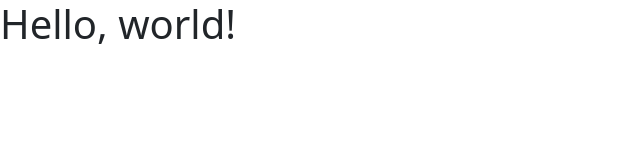
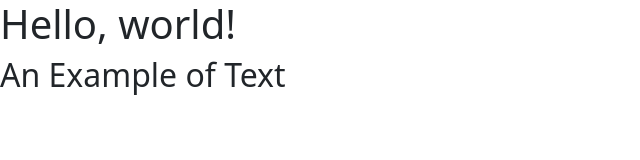
Before and after one commit to MissingN01/HWT, a plain HTML site: page index.html in a window 1280 px wide. Shown: the whole page, without its empty margins (0-640 px from the left). Drawn offline with nearby package versions, Linux system fonts and the light colour scheme.

Commit message:
Update index.html
Second Line of Text

```diff
--- a/index.html
+++ b/index.html
@@ -12,6 +12,7 @@
   </head>
   <body>
     <h1>Hello, world!</h1>
+    <h2>An Example of Text</h2>
 
     <!-- Optional JavaScript; choose one of the two! -->
 
```
